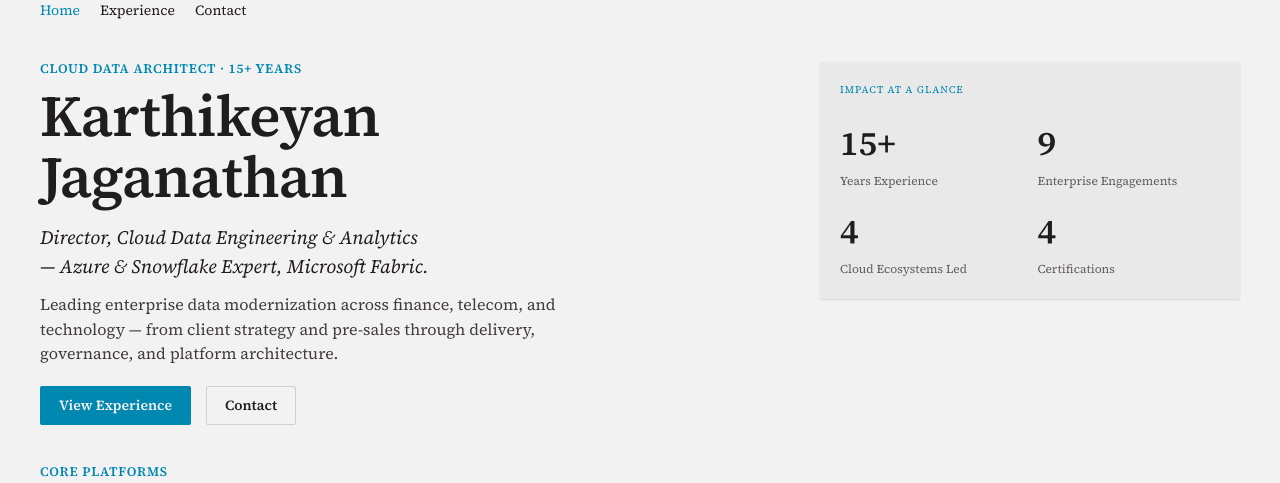
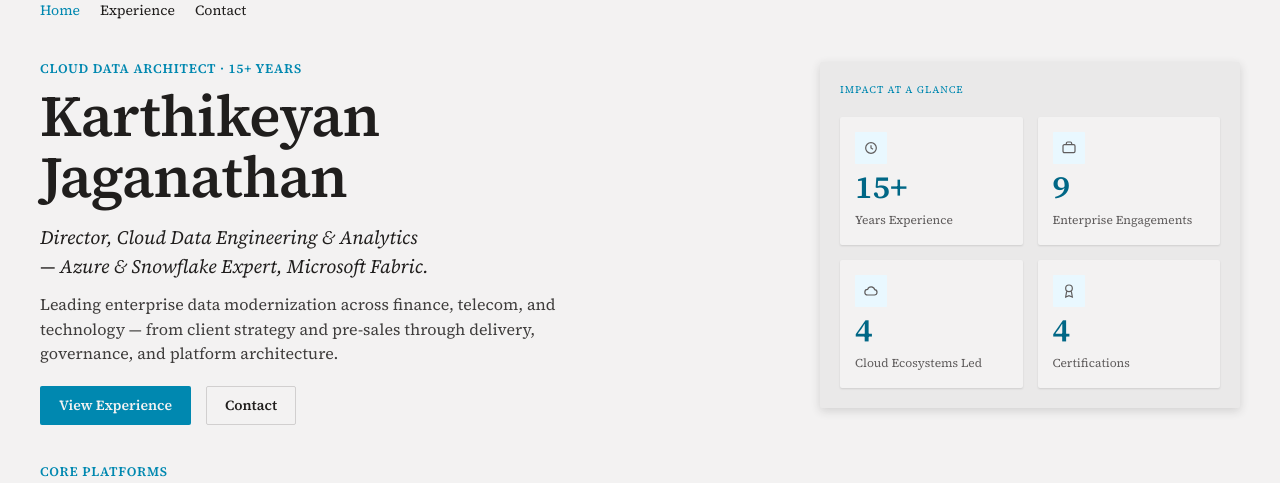
Before and after one commit to dataintelbykarthik/DataIntelByKarthik.github.io, a plain HTML site: page index.dc.html in a window 1280 px wide. Shown: the top 483 px of the page. Drawn offline with nearby package versions, Linux system fonts and the light colour scheme.

Commit message:
Enrich the Impact at a Glance card
Stat tiles previously had no background of their own, so they blended
flat into the card's surface fill with nothing to separate one number
from the next. Gave each tile its own paper-white chip (shadow-sm),
an accent-tinted icon badge, and accent-colored numbers, and bumped
the card to elev-md for more presence — all using existing Broadsheet
tokens, no new colors introduced.

```diff
--- a/index.dc.html
+++ b/index.dc.html
@@ -18,9 +18,10 @@
     .badges{display:flex;gap:8px;flex-wrap:wrap}
     .exp-card{display:flex;flex-direction:column;gap:6px}
     .contact-row{display:flex;gap:16px;flex-wrap:wrap;align-items:center}
-    .stat-tile{display:flex;flex-direction:column;gap:2px}
-    .stat-tile b{font-size:34px;font-weight:600;color:var(--color-text);font-family:var(--font-heading)}
+    .stat-tile{display:flex;flex-direction:column;gap:6px;background:var(--color-bg);border-radius:var(--radius-md);padding:var(--space-3);box-shadow:var(--shadow-sm)}
+    .stat-tile b{font-size:32px;line-height:1.1;font-weight:600;color:var(--color-accent-700);font-family:var(--font-heading)}
     .stat-tile span{font-size:12px;color:var(--color-neutral-700)}
+    .stat-icon{width:32px;height:32px;border-radius:var(--radius-sm);background:var(--color-accent-100);color:var(--color-accent-700);display:flex;align-items:center;justify-content:center;flex:none}
     .about-icon{flex:none;width:40px;height:40px;border-radius:var(--radius-md);background:var(--color-accent-100);color:var(--color-accent-700);display:flex;align-items:center;justify-content:center}
     .logo-tile{display:flex;flex-direction:row;align-items:center;gap:10px;padding:10px 18px;width:fit-content}
     .logo-tile img{height:26px;width:auto;display:block}
@@ -53,13 +54,25 @@
     </div>
   </div>
 
-  <div class="card elev-sm" style="padding:var(--space-4);gap:var(--space-4);align-self:start;height:fit-content">
+  <div class="card elev-md" style="padding:var(--space-4);gap:var(--space-4);align-self:start;height:fit-content">
     <span class="card-kicker">Impact at a Glance</span>
     <div style="display:grid;grid-template-columns:1fr 1fr;gap:var(--space-3)">
-      <div class="stat-tile"><b>15+</b><span>Years Experience</span></div>
-      <div class="stat-tile"><b>9</b><span>Enterprise Engagements</span></div>
-      <div class="stat-tile"><b>4</b><span>Cloud Ecosystems Led</span></div>
-      <div class="stat-tile"><b>4</b><span>Certifications</span></div>
+      <div class="stat-tile">
+        <span class="stat-icon"><svg width="16" height="16" viewBox="0 0 24 24" fill="none" stroke="currentColor" stroke-width="1.8"><circle cx="12" cy="12" r="8"></circle><path d="M12 8v4l3 2"></path></svg></span>
+        <b>15+</b><span>Years Experience</span>
+      </div>
+      <div class="stat-tile">
+        <span class="stat-icon"><svg width="16" height="16" viewBox="0 0 24 24" fill="none" stroke="currentColor" stroke-width="1.8"><rect x="3" y="7" width="18" height="12" rx="2"></rect><path d="M8 7V5a2 2 0 0 1 2-2h4a2 2 0 0 1 2 2v2"></path></svg></span>
+        <b>9</b><span>Enterprise Engagements</span>
+      </div>
+      <div class="stat-tile">
+        <span class="stat-icon"><svg width="16" height="16" viewBox="0 0 24 24" fill="none" stroke="currentColor" stroke-width="1.8"><path d="M7 18h10a4 4 0 0 0 .5-7.97A5.5 5.5 0 0 0 7 9.5 4 4 0 0 0 7 18Z"></path></svg></span>
+        <b>4</b><span>Cloud Ecosystems Led</span>
+      </div>
+      <div class="stat-tile">
+        <span class="stat-icon"><svg width="16" height="16" viewBox="0 0 24 24" fill="none" stroke="currentColor" stroke-width="1.8"><circle cx="12" cy="8" r="5"></circle><path d="M8.5 12.5 7 21l5-2 5 2-1.5-8.5"></path></svg></span>
+        <b>4</b><span>Certifications</span>
+      </div>
     </div>
   </div>
 </div>
```
